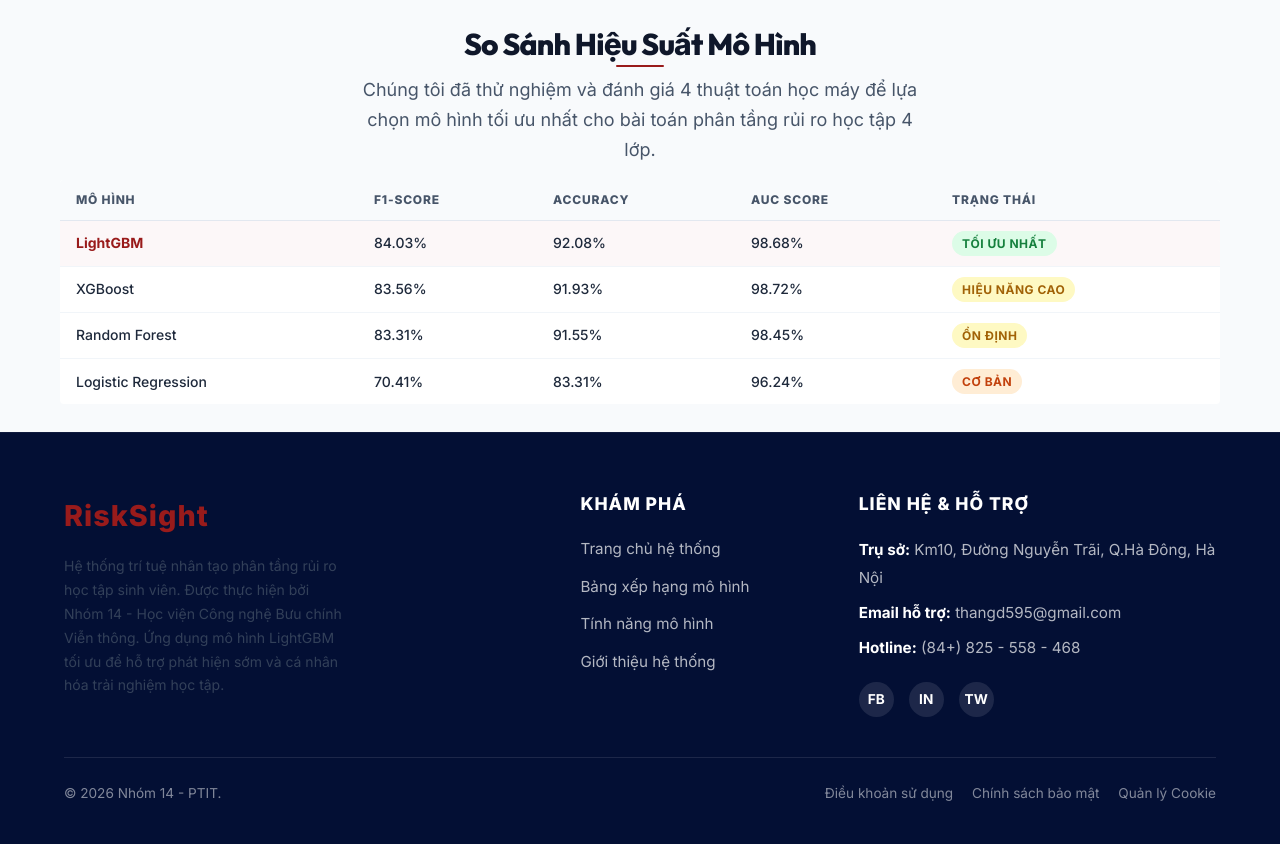
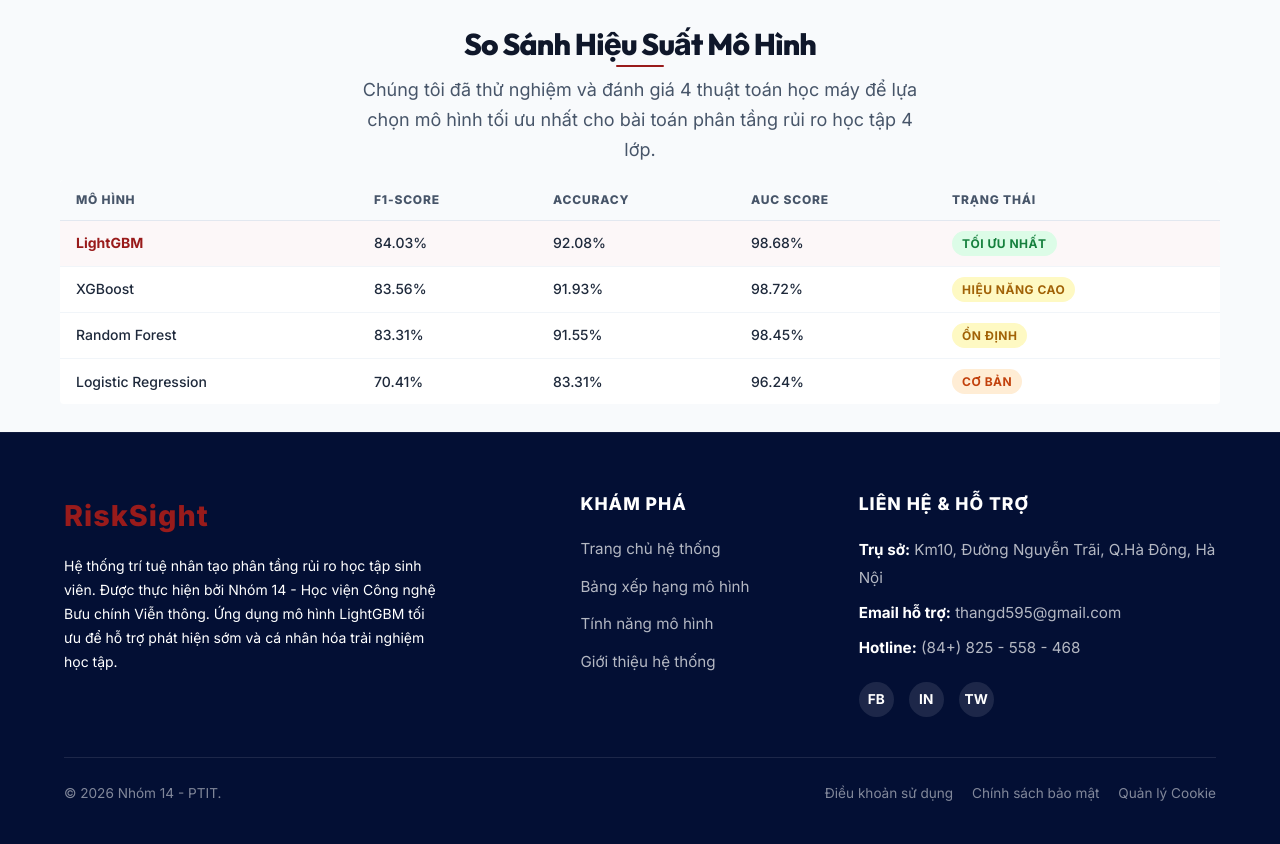
Before and after one commit to damchienthang/student-risk-stratification-system, a FastAPI app: page / in a window 1280 px wide. Shown: the part 2160-3004 px from the top of the page. Run offline with FastAPI, Linux system fonts and the light colour scheme.

Commit message:
Update UI

```diff
--- a/src/web/static/admin_style.css
+++ b/src/web/static/admin_style.css
@@ -154,7 +154,7 @@ select {
     background: var(--primary);
     color: white;
     font-weight: 700;
-    box-shadow: 0 4px 12px rgba(153, 27, 27, 0.15);
+    box-shadow: none;
 }
 
 .nav-item.active span {
--- a/src/web/static/style.css
+++ b/src/web/static/style.css
@@ -335,7 +335,7 @@ tr:hover td { background: var(--bg-subtle); }
 /* ── FOOTER ─────────────────────────────────────────────── */
 .footer { padding: 48px 0; background: #0f1623; color: white; text-align: center; }
 .footer-logo { font-family: 'Outfit', sans-serif; font-size: 1.6rem; font-weight: 800; margin-bottom: 10px; display: block; color: var(--primary); }
-.footer-text { font-size: var(--text-sm); opacity: 0.65; max-width: 560px; margin: 0 auto; line-height: 1.7; }
+.footer-text { color: #ffffff; font-size: var(--text-sm); opacity: 1; max-width: 560px; margin: 0 auto; line-height: 1.7; }
 
 /* ── UTILITIES ──────────────────────────────────────────── */
 .text-primary { color: var(--primary) !important; }
--- a/src/web/templates/components/footer.html
+++ b/src/web/templates/components/footer.html
@@ -107,7 +107,7 @@
       <div>
         <span class="footer-brand" style="color: var(--primary); font-weight: 900;">Risk<span
             style="font-weight: 800;">Sight</span></span>
-        <p class="footer-text" style="max-width: 60%; margin: 0; text-align: left; opacity: 0.7; line-height: 1.7;">
+        <p class="footer-text" style="max-width: 80%; margin: 0; text-align: left; opacity: 1; line-height: 1.7;">
           Hệ thống trí tuệ nhân tạo phân tầng rủi ro học tập sinh viên. Được thực hiện bởi Nhóm 14 - Học viện Công nghệ
           Bưu chính Viễn thông. Ứng dụng mô hình LightGBM tối ưu để hỗ trợ phát hiện sớm và cá nhân hóa trải nghiệm học
           tập.
--- a/src/web/templates/layouts/base.html
+++ b/src/web/templates/layouts/base.html
@@ -6,7 +6,7 @@
     <title>{% block title %}Student Risk Stratification System{% endblock %}</title>
     <link rel="preconnect" href="https://fonts.googleapis.com">
     <link rel="preconnect" href="https://fonts.gstatic.com" crossorigin>
-    <link rel="stylesheet" href="/static/style.css">
+    <link rel="stylesheet" href="/static/style.css?v=21">
     <link href="https://fonts.googleapis.com/css2?family=Inter:wght@400;500;600;700;800&family=Outfit:wght@600;700;800;900&display=swap" rel="stylesheet">
     {% block extra_css %}{% endblock %}
 </head>
--- a/src/web/templates/pages/admin/dashboard.html
+++ b/src/web/templates/pages/admin/dashboard.html
@@ -7,7 +7,7 @@
     <title>RiskSight — Admin Dashboard</title>
     <link rel="preconnect" href="https://fonts.googleapis.com">
     <link href="https://fonts.googleapis.com/css2?family=Inter:wght@400;500;600;700;800&display=swap" rel="stylesheet">
-    <link rel="stylesheet" href="/static/admin_style.css?v=2">
+    <link rel="stylesheet" href="/static/admin_style.css?v=20">
     <script src="https://cdn.jsdelivr.net/npm/chart.js"></script>
 </head>
 
@@ -363,7 +363,7 @@
     <div id="emailModal"
         style="position:fixed; inset:0; background:rgba(0,0,0,0.65); z-index:1100; display:none; align-items:center; justify-content:center; padding:20px;">
         <div
-            style="background:white; border-radius:var(--radius-sm); padding:24px; max-width:500px; width:100%; box-shadow: 0 25px 60px rgba(0,0,0,0.2); position: relative;">
+            style="background:white; border-radius:var(--radius-sm); padding:24px; max-width:500px; width:100%; border: 1px solid var(--border); box-shadow: none; position: relative;">
             <button onclick="closeEmailModal()"
                 style="position:absolute; top:16px; right:20px; background:none; border:none; font-size:1.4rem; cursor:pointer; color:#aaa; line-height:1;">✕</button>
             <h3 style="margin-bottom:6px; color: var(--primary); font-size:1.2rem;">Gửi Email Cảnh Báo</h3>
```
